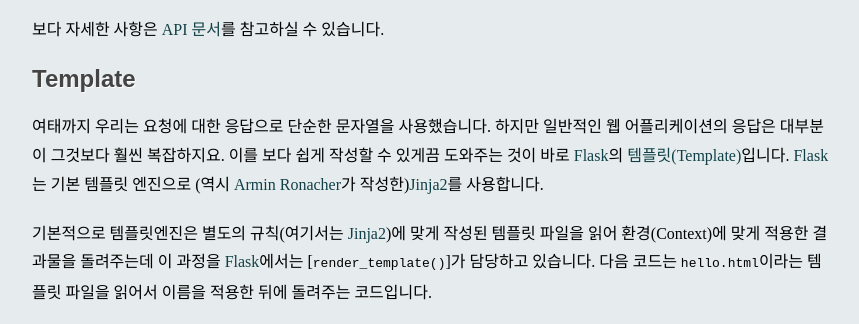
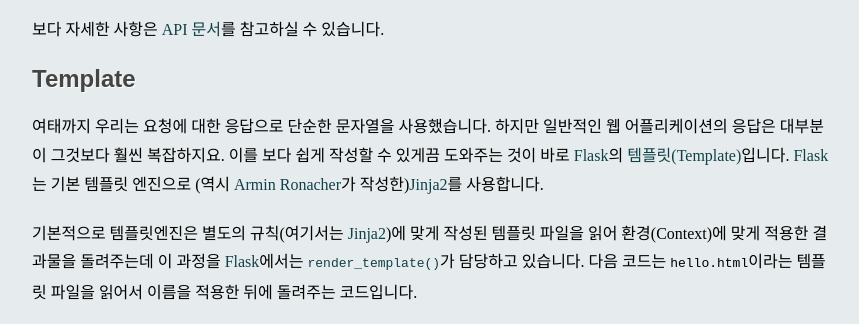
Before and after one commit to darjeeling/spoqa.github.com, a Jekyll site: the page built from _posts/2012-01-16-wsgi-and-flask.md, in a window 1280 px wide and 900 px high, scrolled down 5167 px, cut to the strip 7-331 px from the top of the window. Shown: the whole strip, without its empty margins (208-1067 px from the left). Built offline with Jekyll 4.4.1, drawn with Linux system fonts in a browser that asks for light colours; nearby versions of some CDN libraries; comment, search, counter and statistics services are not loaded; some of the changed text lies outside the part shown.

Commit message:
- 누락된 링크 보충

```diff
--- a/_posts/2012-01-16-wsgi-and-flask.md
+++ b/_posts/2012-01-16-wsgi-and-flask.md
@@ -26,7 +26,7 @@
 
 <script src="https://gist.github.com/1606137.js"> </script>
 
-<code>App</code>는 [Python] [클래스(Class)][Class]로 <code>environ</code>과 <code>start_response</code>를 멤버 변수로 가지는데, 여기에는 약간의 트릭이 있습니다. 생성자(Constructor)인 <code>App</code>를 함수처럼 사용하게 하여 리턴되는 결과(실제로는 생성자를 통해 생성된 객체겠죠.)가 <code>\_\_iter\_\_</code>를 구현한 [순회 가능한(Iterable)][Iterable] 값이 되게 하는 것이죠. (덤으로 이 객체는 [발생자(Generator)][Generator]를 돌려주게 됩니다.)
+<code>App</code>는 [Python 클래스(Class)][Class]로 <code>environ</code>과 <code>start_response</code>를 멤버 변수로 가지는데, 여기에는 약간의 트릭이 있습니다. 생성자(Constructor)인 <code>App</code>를 함수처럼 사용하게 하여 리턴되는 결과(실제로는 생성자를 통해 생성된 객체겠죠.)가 <code>\_\_iter\_\_</code>를 구현한 [순회 가능한(Iterable)][Iterable] 값이 되게 하는 것이죠. (덤으로 이 객체는 [발생자(Generator)][Generator]를 돌려주게 됩니다.)
 
 그럼 이제 이 코드들을 실행하려면 어떻게 해야할까요? 그러려면 먼저 [WSGI] 규격에 맞게 어플리케이션을 실행시켜 줄 서버를 작성해야합니다. 하지만 다행히도 [Python] 2.5부터 제공되는 [<code>wsgiref.simple_server</code>][wsgiref.simple_server]를 이용하면 간단히 테스트 해 볼 수 있습니다.(서버를 직접 작성하는 부분에 대해선 나중에 다루도록 하겠습니다.)
 
@@ -94,7 +94,7 @@
 
 여태까지 우리는 요청에 대한 응답으로 단순한 문자열을 사용했습니다. 하지만 일반적인 웹 어플리케이션의 응답은 대부분이 그것보다 훨씬 복잡하지요. 이를 보다 쉽게 작성할 수 있게끔 도와주는 것이 바로 [Flask]의 [템플릿(Template)](http://flask.pocoo.org/docs/templating/)입니다. [Flask]는 기본 템플릿 엔진으로 (역시 [Armin Ronacher]가 작성한)[Jinja2]를 사용합니다.
 
-기본적으로 템플릿엔진은 별도의 규칙(여기서는 [Jinja2])에 맞게 작성된 템플릿 파일을 읽어 환경(Context)에 맞게 적용한 결과물을 돌려주는데 이 과정을 [Flask]에서는 [<code>render_template()</code>]가 담당하고 있습니다. 다음 코드는 <code>hello.html</code>이라는 템플릿 파일을 읽어서 이름을 적용한 뒤에 돌려주는 코드입니다.
+기본적으로 템플릿엔진은 별도의 규칙(여기서는 [Jinja2])에 맞게 작성된 템플릿 파일을 읽어 환경(Context)에 맞게 적용한 결과물을 돌려주는데 이 과정을 [Flask]에서는 [<code>render_template()</code>](http://flask.pocoo.org/docs/api/?highlight=render#template-rendering)가 담당하고 있습니다. 다음 코드는 <code>hello.html</code>이라는 템플릿 파일을 읽어서 이름을 적용한 뒤에 돌려주는 코드입니다.
 
 <script src="https://gist.github.com/1616379.js"> </script>
 
```
